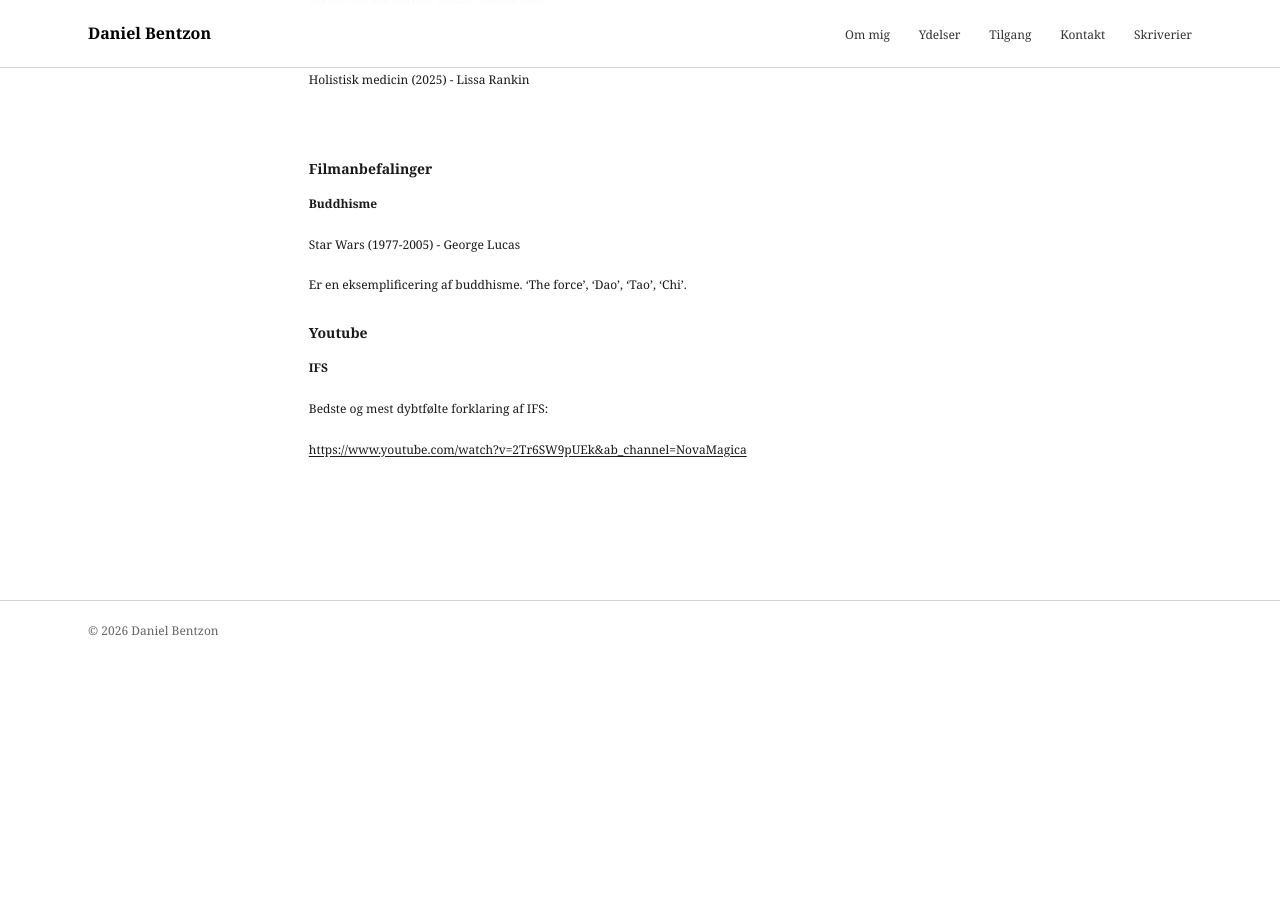
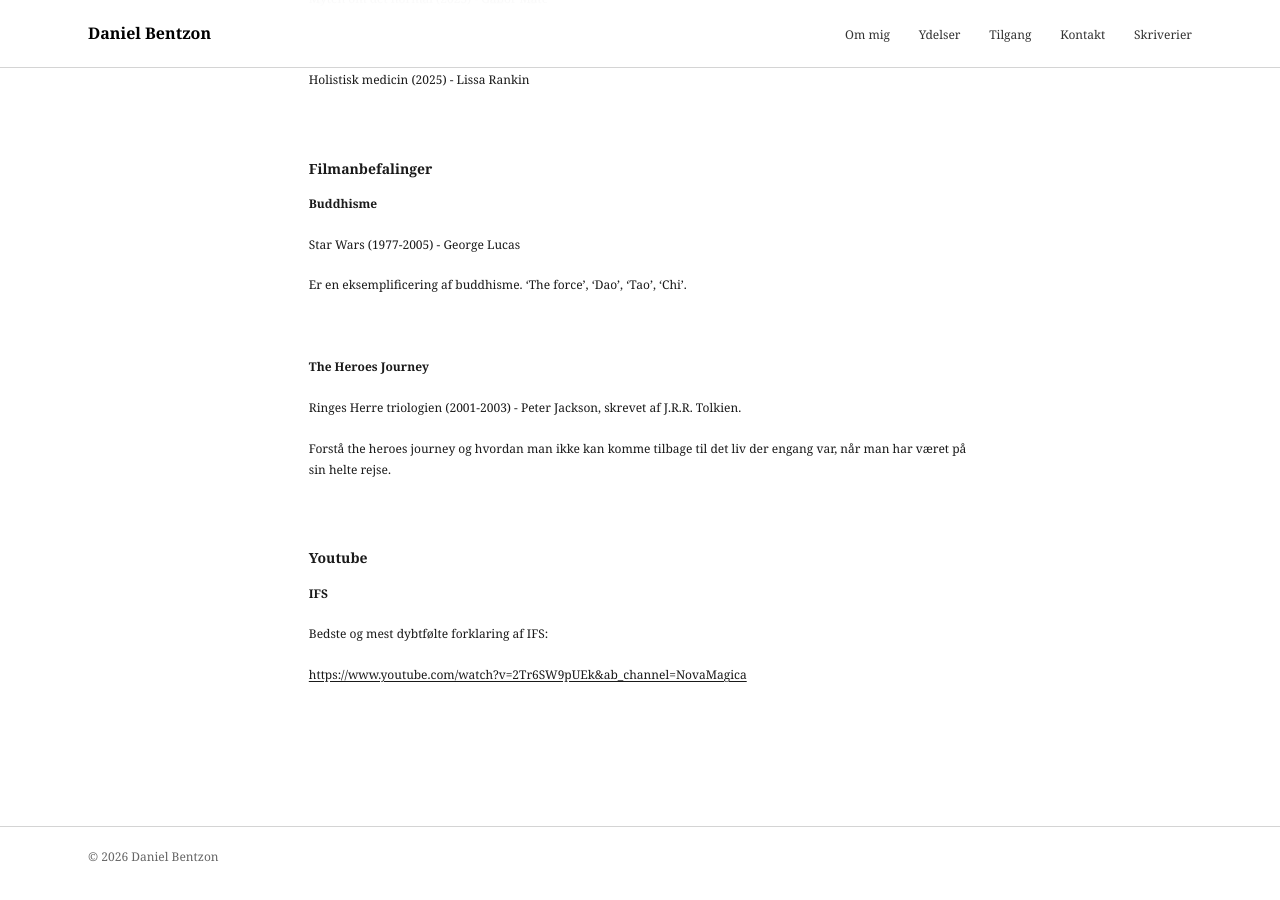
Before and after one commit to danielbentzon/danielbentzon.github.io, a Jekyll site: the page built from _sider/boganbefalinger.md, in a window 1280 px wide and 900 px high, scrolled down 1172 px. Built offline with Jekyll 4.4.1, drawn with Linux system fonts in a browser that asks for light colours; before the commit the page ends 1846 px from its top, so only the background shows below that.

Commit message:
Update _sider/boganbefalinger.md (via Pages CMS)

```diff
--- a/_sider/boganbefalinger.md
+++ b/_sider/boganbefalinger.md
@@ -86,6 +86,18 @@ Er en eksemplificering af buddhisme. 'The force', 'Dao', 'Tao', 'Chi'.
 
 
 
+&nbsp;
+
+**The Heroes Journey**
+
+Ringes Herre triologien (2001-2003) - Peter Jackson, skrevet af J.R.R. Tolkien.
+
+Forstå the heroes journey og hvordan man ikke kan komme tilbage til det liv der engang var, når man har været på sin helte rejse.
+
+
+
+&nbsp;
+
 ### Youtube
 
 **IFS**
```
